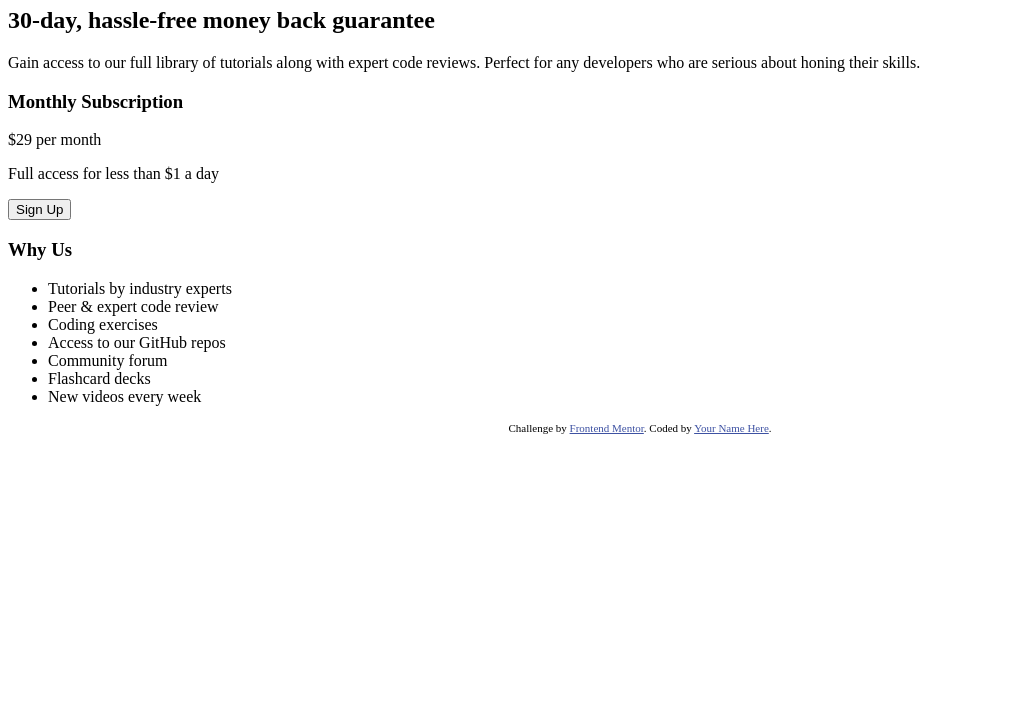
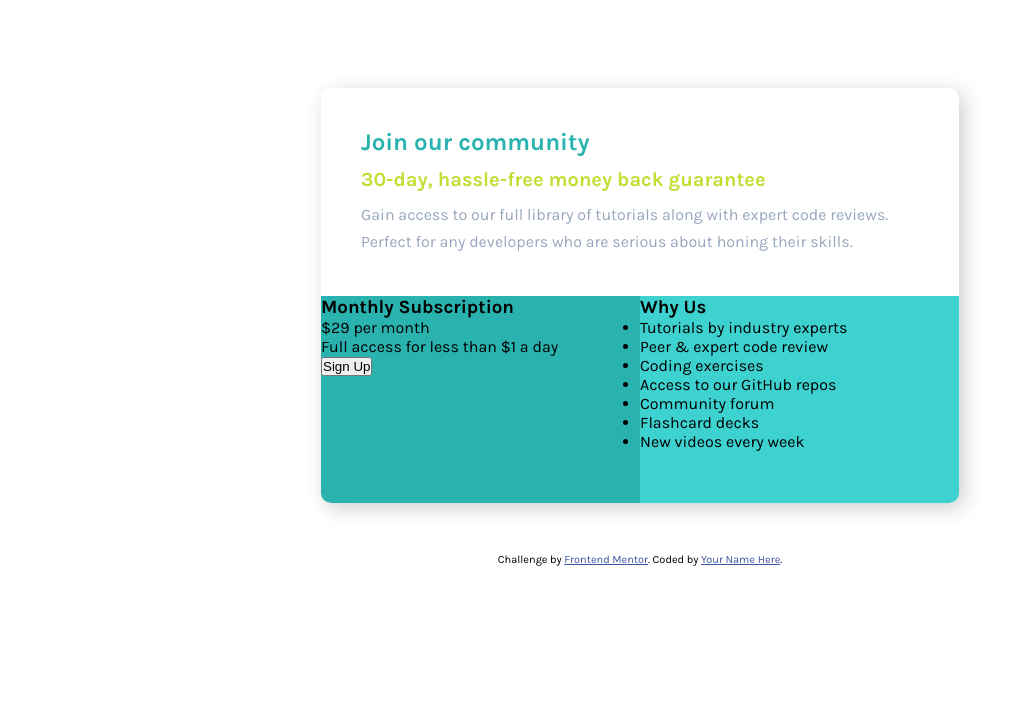
Before and after one commit to aLe3ouLa/single-price-grid, a plain HTML site: page index.html in a window 1280 px wide. Shown: the part 73-800 px from the top of the page, without its empty margins (0-1026 px from the left). Drawn offline with Linux system fonts and the light colour scheme.

Commit message:
Grid template

```diff
--- /dev/null
+++ b/css/style.css
@@ -0,0 +1,95 @@
+*,
+*::after,
+*::before {
+  margin: 0;
+  padding: 0;
+  box-sizing: inherit;
+}
+
+:root {
+  --text-size--responsive: 62.5%; /* 1rem = 16px */
+
+  --text-size-default: 1.6rem;
+  --text-size-title: 2rem;
+
+  --color-primary: hsl(179, 62%, 43%);
+  --color-secondary: hsl(71, 73%, 54%);
+  --color-accent-light: hsl(204, 43%, 93%);
+  --color-accent-dark: hsl(218, 22%, 67%);
+
+  --text-family: 'Karla', sans-serif;;
+}
+
+html {
+  box-sizing: border-box;
+  font-size: var(--text-size--responsive);
+}
+
+body {
+  font-family: var(--text-family);
+  font-size: var(--text-size-default);
+  background-image: var(--gradient-primary);
+
+  display: flex;
+  flex-direction: column;
+  align-items: center;
+  justify-content: center;
+
+  height: 100vh;
+  padding: 6rem;
+}
+
+.container {
+    display: grid;
+
+    grid-template-columns: repeat(2, 1fr);
+    grid-template-rows: repeat(2, 1fr);
+
+    margin-bottom: 5rem;
+    border-radius: 1rem;
+
+
+    width: 55%;
+    box-shadow: 5px 5px 20px rgba(0,0,0,.2);
+    overflow: hidden;
+}
+
+.join-community {
+    grid-column: 1 / -1;
+    padding: 4rem;
+}
+
+.join-community__title {
+    color: var(--color-primary);
+    font-size: 2.4rem;
+    font-weight: 700;
+    margin-bottom: 1.2rem;
+}
+
+.join-community__subtitle {
+    color: var(--color-secondary);
+    font-size: 2rem;
+    font-weight: 700;
+    margin-bottom: 1rem;
+}
+
+.join-community__paragraph {
+    color: var(--color-accent-dark);
+    font-size: 1.6rem;
+    line-height: 1.7;
+}
+
+.monthly-sub {
+    background-color: var(--color-primary);
+}
+
+.why-us {
+    background-color: hsl(179, 62%, 53%);
+}
+
+
+
+
+
+.attribution { font-size: 11px; text-align: center; }
+.attribution a { color: hsl(228, 45%, 44%); }
--- a/index.html
+++ b/index.html
@@ -5,23 +5,20 @@
   <meta name="viewport" content="width=device-width, initial-scale=1.0"> <!-- displays site properly based on user's device -->
 
   <link rel="icon" type="image/png" sizes="32x32" href="./images/favicon-32x32.png">
+  <link rel="stylesheet" href="./css/style.css">
+  <link href="https://fonts.googleapis.com/css?family=Karla:400,700&display=swap" rel="stylesheet">
 
-  <title>Frontend Mentor | Single Price Grid Component</title>
+  <title>Single Price Grid Component</title>
 
-  <!-- Feel free to remove these styles or customise in your own stylesheet 👍 -->
-  <style>
-    .attribution { font-size: 11px; text-align: center; }
-    .attribution a { color: hsl(228, 45%, 44%); }
-  </style>
 </head>
 <body>
 
 
   <div class="container">
     <div class="join-community">
-      <h1>Join our community</h1>
-      <h2>30-day, hassle-free money back guarantee</h2>
-      <p>Gain access to our full library of tutorials along with expert code reviews.
+      <h1 class="join-community__title">Join our community</h1>
+      <h2 class="join-community__subtitle">30-day, hassle-free money back guarantee</h2>
+      <p class="join-community__paragraph">Gain access to our full library of tutorials along with expert code reviews.
         Perfect for any developers who are serious about honing their skills.</p>
     </div>
     <div class="monthly-sub">
```
